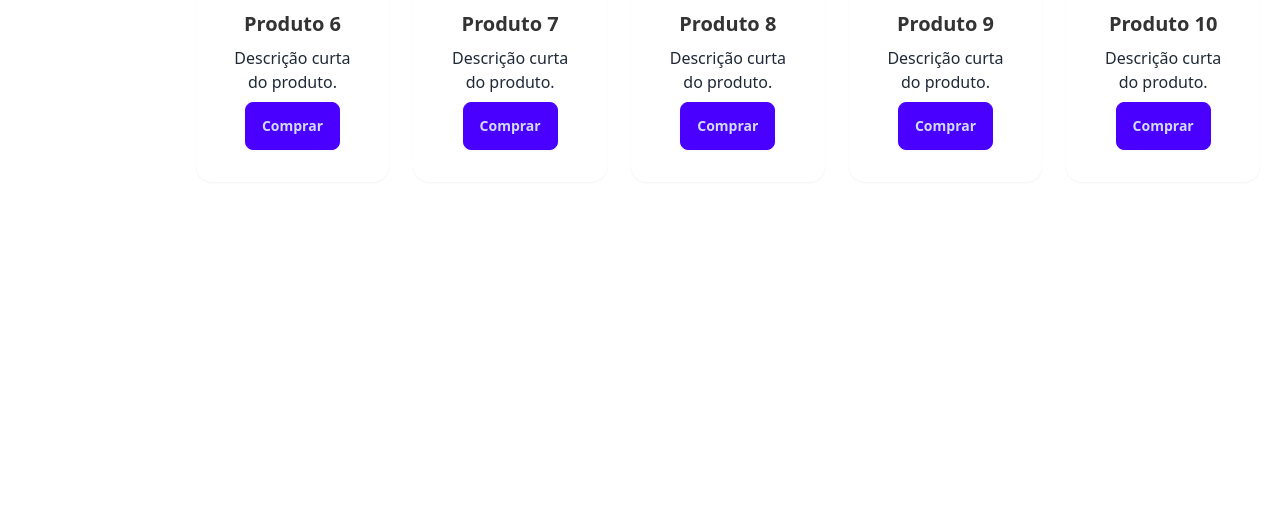
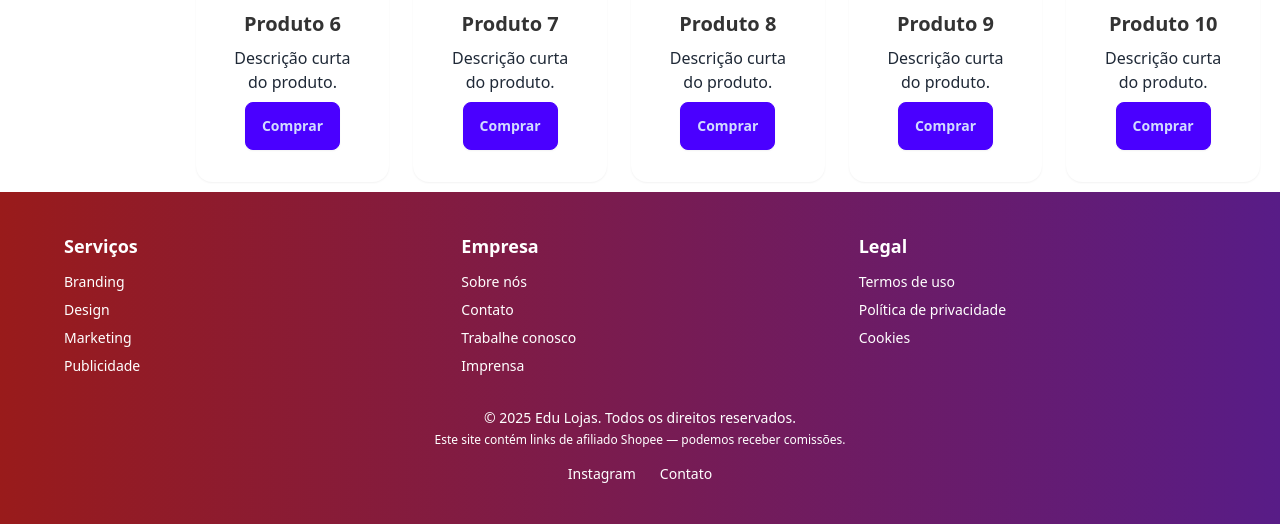
Before and after one commit to EduardoGabrielT/lojaEdu, a website: page paginas/produto.html in a window 1280 px wide. Shown: the part 1097-1621 px from the top of the page. Before the commit the page ends 1289 px from the top, so only its background shows below. Drawn offline with nearby package versions, Linux system fonts and the light colour scheme; files that its build step writes are made by us from their sources.

Commit message:
Atualiza footer e layout da página de produtos

```diff
--- /dev/null
+++ b/paginas/componentes/footer.html
@@ -0,0 +1,42 @@
+<footer class="bg-gradient-to-r from-red-800 to-purple-900 text-white px-10 py-10">
+  <div class="max-w-6xl mx-auto grid grid-cols-1 md:grid-cols-3 gap-10 text-sm">
+
+    <div>
+      <h6 class="text-lg font-bold mb-3">Serviços</h6>
+      <ul class="space-y-2">
+        <li><a class="hover:underline" href="#">Branding</a></li>
+        <li><a class="hover:underline" href="#">Design</a></li>
+        <li><a class="hover:underline" href="#">Marketing</a></li>
+        <li><a class="hover:underline" href="#">Publicidade</a></li>
+      </ul>
+    </div>
+
+    <div>
+      <h6 class="text-lg font-bold mb-3">Empresa</h6>
+      <ul class="space-y-2">
+        <li><a class="hover:underline" href="#">Sobre nós</a></li>
+        <li><a class="hover:underline" href="/paginas/contato.html">Contato</a></li>
+        <li><a class="hover:underline" href="#">Trabalhe conosco</a></li>
+        <li><a class="hover:underline" href="#">Imprensa</a></li>
+      </ul>
+    </div>
+
+    <div>
+      <h6 class="text-lg font-bold mb-3">Legal</h6>
+      <ul class="space-y-2">
+        <li><a class="hover:underline" href="#">Termos de uso</a></li>
+        <li><a class="hover:underline" href="#">Política de privacidade</a></li>
+        <li><a class="hover:underline" href="#">Cookies</a></li>
+      </ul>
+    </div>
+  </div>
+
+  <div class="mt-8 text-center text-sm">
+    <p>&copy; 2025 Edu Lojas. Todos os direitos reservados.</p>
+    <p class="mt-1 text-xs">Este site contém links de afiliado Shopee — podemos receber comissões.</p>
+    <div class="flex justify-center gap-6 mt-4">
+      <a href="https://www.instagram.com/seuusuario" target="_blank" class="hover:underline">Instagram</a>
+      <a href="/paginas/contato.html" class="hover:underline">Contato</a>
+    </div>
+  </div>
+</footer>
--- a/paginas/produto.html
+++ b/paginas/produto.html
@@ -11,12 +11,10 @@
   <link rel="stylesheet" href="../style/produto.css">
   <link rel="stylesheet" href="style/teste.css">
   <link rel="stylesheet" href="../style/produtos-daisy.css">
-
+   <link rel="stylesheet" href="componentes/footer.html">
   <!-- Tailwind + DaisyUI CDN -->
 <script src="https://cdn.tailwindcss.com"></script>
 <link href="https://cdn.jsdelivr.net/npm/daisyui@4.4.18/dist/full.css" rel="stylesheet" />
-
-
 
   <link rel="stylesheet" href="https://cdnjs.cloudflare.com/ajax/libs/font-awesome/6.0.0/css/all.min.css">
 </head>
@@ -240,6 +238,16 @@
     </div>
   </div>
 <!-- aqui termina os cards daysiUI-->
+<!--footer-->
+<div id="footer"></div>
+<script>
+  fetch("componentes/footer.html")
+    .then(res => res.text())
+    .then(data => {
+      document.getElementById("footer").innerHTML = data;
+    });
+</script>
 
+<!--fim do footer-->
 </body>
 </html>
```
